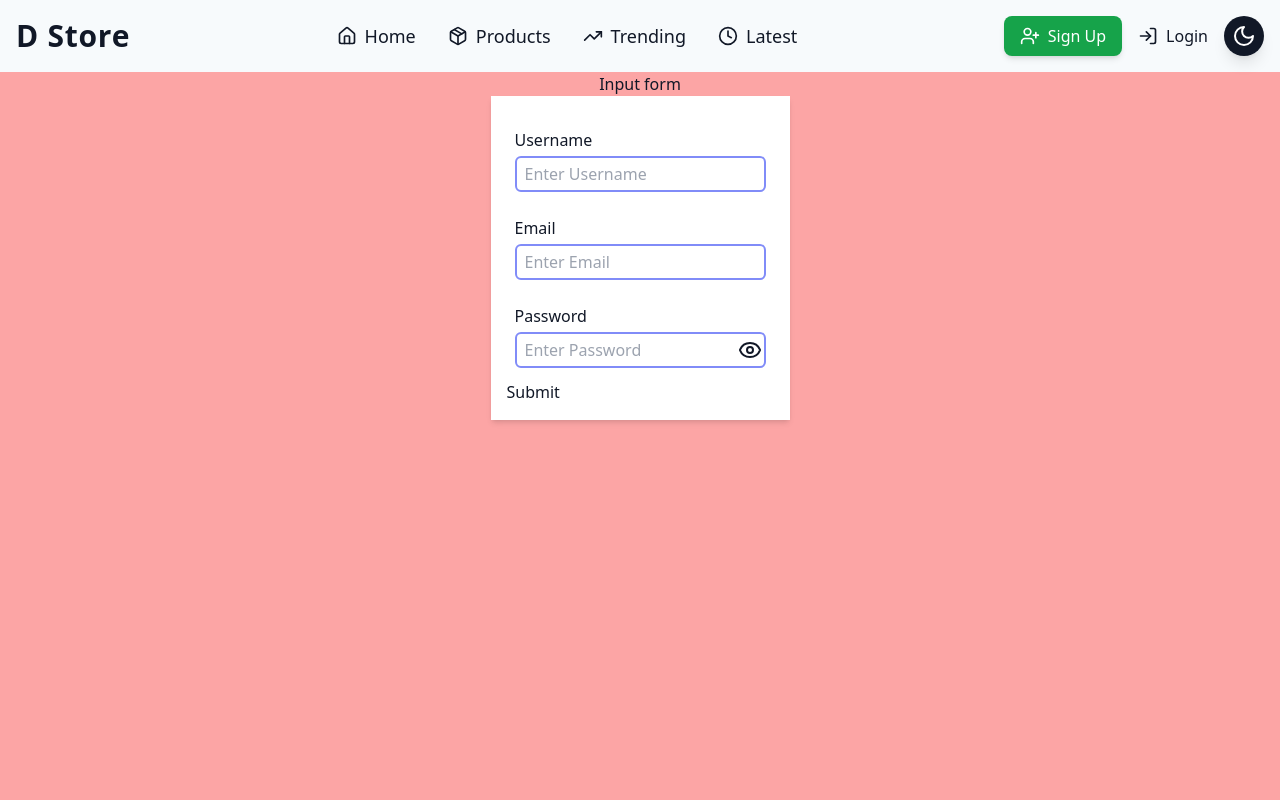
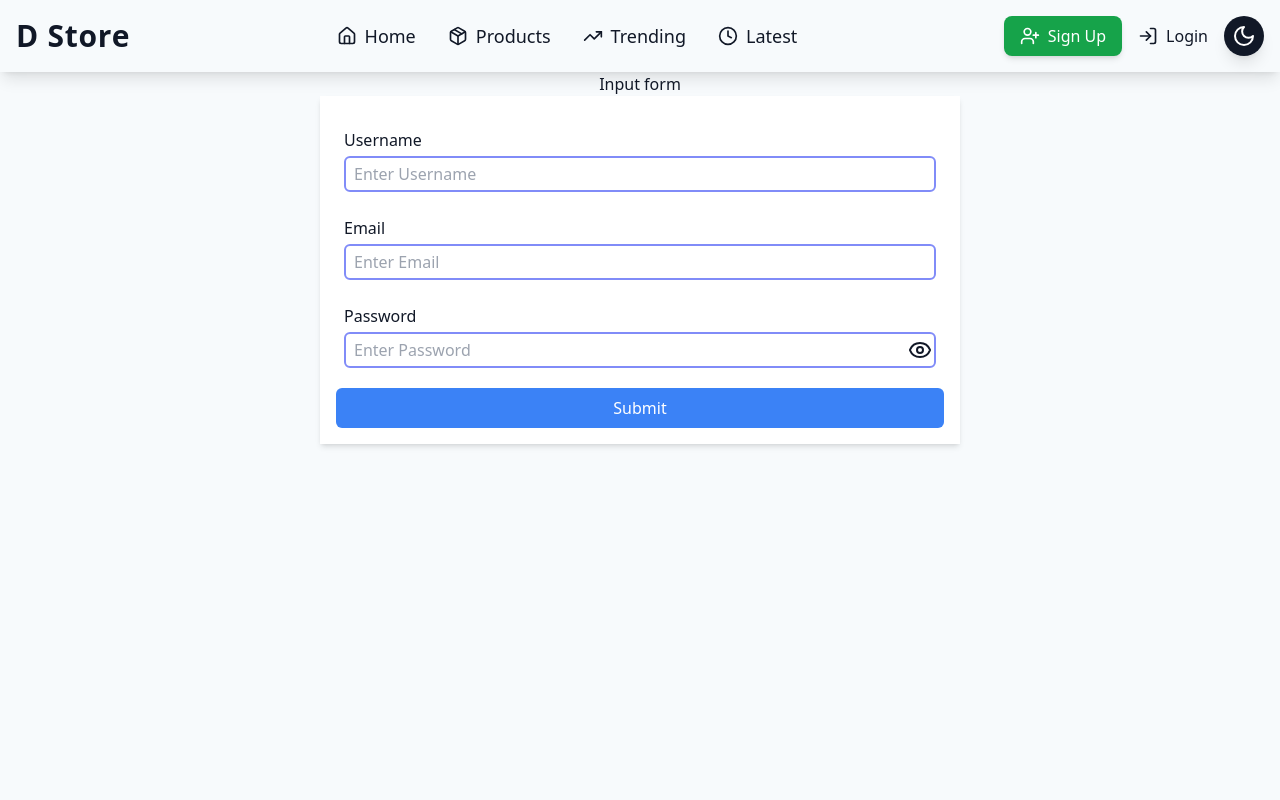
Before and after one commit to rudalkunwar/just-be, a React (Vite) app: page /products in a window 1280 px wide. Shown: the top 800 px of the page. Built offline with nearby package versions, Linux system fonts and the light colour scheme.

Commit message:
resuable input form

```diff
--- a/src/components/form/Input.jsx
+++ b/src/components/form/Input.jsx
@@ -1,13 +1,13 @@
 import { Eye, EyeOff } from 'lucide-react'
 import React, { useState } from 'react'
 
-function Input({ label, type = 'text', onChange }) {
+function Input({ label, type = 'text', onChange, className = '' }) {
     const [inputType, setInputType] = useState(type);
     return (
         <div className='p-2 my-1 rounded-md'>
             <label htmlFor={label} className='block py-1'>{label}</label>
             <div className='flex relative'>
-                <input id={label} onChange={(e) => onChange(e.target.value)} className='py-1 px-2 rounded-md border-2 border-indigo-400 outline-indigo-700' placeholder={`Enter ${label}`} type={inputType} />
+                <input id={label} onChange={(e) => onChange(e.target.value)} className={`py-1 px-2 rounded-md border-2 border-indigo-400 outline-indigo-700 ${className}`} placeholder={`Enter ${label}`} type={inputType} />
                 {
                     type === 'password' && (
                         inputType === 'text' ?
--- a/src/pages/Test.jsx
+++ b/src/pages/Test.jsx
@@ -19,17 +19,17 @@ function Test() {
         }
     }
     return (
-        <div className='bg-red-300 h-screen'>
+        <div className='h-screen'>
             <h2 className='text-center'>
                 Input form
             </h2>
             <div className='flex justify-center items-center'>
-                <div className='bg-white p-4 shadow-md'>
+                <div className='bg-white p-4 shadow-md w-1/2'>
                     <form action="" onSubmit={handleSubmit}>
-                        <Input label='Username' onChange={setUsername} />
-                        <Input type='email' label='Email' onChange={setEmail} />
-                        <Input type='password' label='Password' onChange={setPassword} />
-                        <button type='submit'>Submit</button>
+                        <Input className='w-full' label='Username' onChange={setUsername} />
+                        <Input className='w-full' type='email' label='Email' onChange={setEmail} />
+                        <Input className='w-full mb-2' type='password' label='Password' onChange={setPassword} />
+                        <button type='submit' className='bg-blue-500 w-full rounded-md text-white py-2'>Submit</button>
                     </form>
                 </div>
             </div>
```
